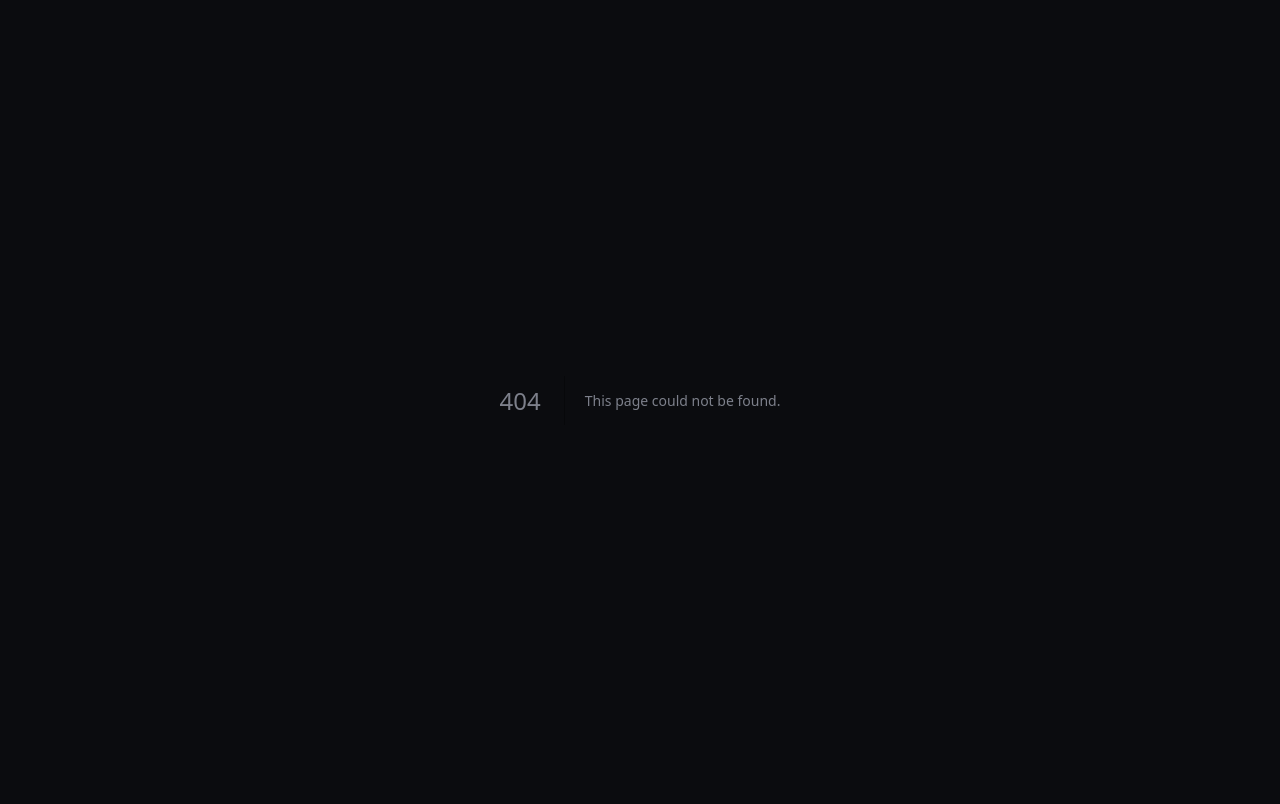
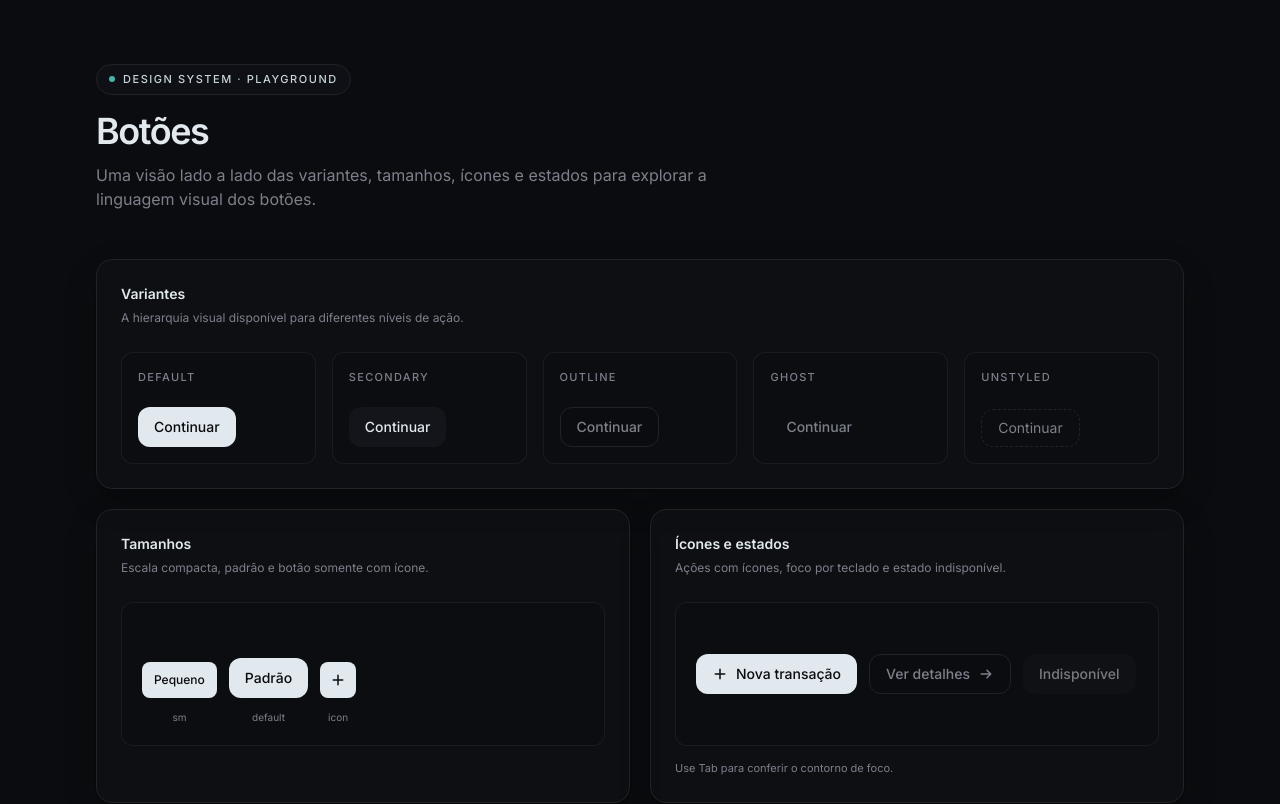
Before and after one commit to Gabriel3atista/finance, a Next.js app: page /design-system/buttons in a window 1280 px wide. Before the commit this address had no page. Shown: the top 804 px of the page. Built offline with nearby package versions, Linux system fonts and the light colour scheme; a web font is replaced by a local one.

Commit message:
Add button design system playground

```diff
--- /dev/null
+++ b/src/app/design-system/buttons/page.tsx
@@ -0,0 +1,179 @@
+import type { ReactNode } from "react";
+import { ButtonTemp } from "@/components/ui/button-temp";
+
+const variants = [
+  { name: "Default", value: "default" },
+  { name: "Secondary", value: "secondary" },
+  { name: "Outline", value: "outline" },
+  { name: "Ghost", value: "ghost" },
+  { name: "Unstyled", value: "unstyled" },
+] as const;
+
+const ArrowIcon = () => (
+  <svg viewBox="0 0 16 16" fill="none" aria-hidden="true">
+    <path
+      d="M3.25 8h9.5m0 0-3.75-3.75M12.75 8 9 11.75"
+      stroke="currentColor"
+      strokeWidth="1.5"
+      strokeLinecap="round"
+      strokeLinejoin="round"
+    />
+  </svg>
+);
+
+const PlusIcon = () => (
+  <svg viewBox="0 0 16 16" fill="none" aria-hidden="true">
+    <path
+      d="M8 3.25v9.5M3.25 8h9.5"
+      stroke="currentColor"
+      strokeWidth="1.5"
+      strokeLinecap="round"
+    />
+  </svg>
+);
+
+function SpecimenCard({
+  title,
+  description,
+  children,
+}: {
+  title: string;
+  description: string;
+  children: ReactNode;
+}) {
+  return (
+    <section className="rounded-2xl border border-line bg-graphite-800/70 p-5 shadow-card sm:p-6">
+      <div className="mb-6">
+        <h2 className="text-sm font-semibold text-ink">{title}</h2>
+        <p className="mt-1 text-xs leading-5 text-muted">{description}</p>
+      </div>
+      {children}
+    </section>
+  );
+}
+
+export default function ButtonDesignSystemPage() {
+  return (
+    <main className="mx-auto min-h-dvh w-full max-w-6xl px-5 py-10 sm:px-8 sm:py-16">
+      <header className="mb-10 max-w-2xl sm:mb-12">
+        <div className="mb-4 inline-flex items-center gap-2 rounded-full border border-line bg-graphite-800 px-3 py-1.5 text-[11px] font-medium uppercase tracking-[0.14em] text-moon-300">
+          <span className="size-1.5 rounded-full bg-mint-400" />
+          Design system · playground
+        </div>
+        <h1 className="text-3xl font-semibold tracking-[-0.04em] text-ink sm:text-4xl">
+          Botões
+        </h1>
+        <p className="mt-3 text-sm leading-6 text-muted sm:text-base">
+          Uma visão lado a lado das variantes, tamanhos, ícones e estados para
+          explorar a linguagem visual dos botões.
+        </p>
+      </header>
+
+      <div className="grid gap-5">
+        <SpecimenCard
+          title="Variantes"
+          description="A hierarquia visual disponível para diferentes níveis de ação."
+        >
+          <div className="grid gap-4 sm:grid-cols-2 lg:grid-cols-3 xl:grid-cols-5">
+            {variants.map(({ name, value }) => (
+              <div
+                className="flex min-h-28 flex-col items-start justify-between gap-5 rounded-xl border border-line/70 bg-graphite-900/60 p-4"
+                key={value}
+              >
+                <span className="text-[11px] font-medium uppercase tracking-[0.12em] text-muted">
+                  {name}
+                </span>
+                <ButtonTemp
+                  className={
+                    value === "unstyled"
+                      ? "rounded-xl border border-dashed border-line px-4 py-2 text-sm text-muted hover:text-ink"
+                      : undefined
+                  }
+                  variant={value}
+                >
+                  Continuar
+                </ButtonTemp>
+              </div>
+            ))}
+          </div>
+        </SpecimenCard>
+
+        <div className="grid gap-5 lg:grid-cols-2">
+          <SpecimenCard
+            title="Tamanhos"
+            description="Escala compacta, padrão e botão somente com ícone."
+          >
+            <div className="flex min-h-36 flex-wrap items-end gap-3 rounded-xl border border-line/70 bg-graphite-900/60 p-5">
+              <div className="flex flex-col items-center gap-3">
+                <ButtonTemp size="sm">Pequeno</ButtonTemp>
+                <span className="text-[10px] text-muted">sm</span>
+              </div>
+              <div className="flex flex-col items-center gap-3">
+                <ButtonTemp size="default">Padrão</ButtonTemp>
+                <span className="text-[10px] text-muted">default</span>
+              </div>
+              <div className="flex flex-col items-center gap-3">
+                <ButtonTemp
+                  aria-label="Adicionar item"
+                  leftIcon={<PlusIcon />}
+                  size="icon"
+                />
+                <span className="text-[10px] text-muted">icon</span>
+              </div>
+            </div>
+          </SpecimenCard>
+
+          <SpecimenCard
+            title="Ícones e estados"
+            description="Ações com ícones, foco por teclado e estado indisponível."
+          >
+            <div className="flex min-h-36 flex-wrap items-center gap-3 rounded-xl border border-line/70 bg-graphite-900/60 p-5">
+              <ButtonTemp leftIcon={<PlusIcon />}>Nova transação</ButtonTemp>
+              <ButtonTemp rightIcon={<ArrowIcon />} variant="outline">
+                Ver detalhes
+              </ButtonTemp>
+              <ButtonTemp disabled variant="secondary">
+                Indisponível
+              </ButtonTemp>
+            </div>
+            <p className="mt-3 text-[11px] leading-5 text-muted">
+              Use Tab para conferir o contorno de foco.
+            </p>
+          </SpecimenCard>
+        </div>
+
+        <SpecimenCard
+          title="Matriz de variantes"
+          description="Comparação direta de cada variante no mesmo contexto."
+        >
+          <div className="overflow-x-auto">
+            <div className="min-w-[560px]">
+              <div className="grid grid-cols-5 gap-3 border-b border-line px-3 pb-3 text-[10px] font-medium uppercase tracking-[0.12em] text-muted">
+                {variants.map(({ name, value }) => (
+                  <span key={value}>{name}</span>
+                ))}
+              </div>
+              <div className="grid grid-cols-5 items-center gap-3 px-3 py-4">
+                {variants.map(({ value }) => (
+                  <ButtonTemp key={value} variant={value}>
+                    Salvar alterações
+                  </ButtonTemp>
+                ))}
+              </div>
+              <div className="grid grid-cols-5 items-center gap-3 rounded-lg bg-graphite-900/60 px-3 py-4">
+                {variants.map(({ value }) => (
+                  <ButtonTemp disabled key={value} variant={value}>
+                    Salvar alterações
+                  </ButtonTemp>
+                ))}
+              </div>
+            </div>
+          </div>
+        </SpecimenCard>
+      </div>
+      <footer className="mt-8 border-t border-line pt-5 text-[11px] text-muted">
+        Rota interna de exploração · /design-system/buttons
+      </footer>
+    </main>
+  );
+}
--- /dev/null
+++ b/src/components/ui/button-temp.tsx
@@ -0,0 +1,92 @@
+import { Slot, Slottable } from "@radix-ui/react-slot";
+import { cva, type VariantProps } from "class-variance-authority";
+import type { ButtonHTMLAttributes, ReactNode } from "react";
+import { cn } from "@/shared/lib/utils";
+
+export const buttonTempVariants = cva(
+  "focus-visible:outline focus-visible:outline-[3px] focus-visible:outline-offset-[3px] focus-visible:outline-moon-600 inline-flex items-center justify-center gap-2 font-medium transition-colors duration-150 ease-[cubic-bezier(0.23,1,0.32,1)] motion-reduce:duration-150 disabled:pointer-events-none disabled:opacity-50",
+  {
+    variants: {
+      variant: {
+        default: "bg-moon-200 text-graphite-900 hover:bg-moon-100",
+        secondary: "bg-graphite-700 text-ink hover:bg-graphite-700",
+        outline:
+          "border border-line bg-graphite-900 text-muted hover:bg-graphite-800 hover:text-moon-200",
+        ghost: "text-muted hover:bg-graphite-800 hover:text-ink",
+      },
+      size: {
+        default: "min-h-10 rounded-xl px-4 text-sm",
+        sm: "min-h-9 rounded-lg px-3 text-xs",
+        icon: "size-9 rounded-lg p-0",
+      },
+    },
+    defaultVariants: {
+      variant: "default",
+      size: "default",
+    },
+  },
+);
+
+type ButtonTempVariant =
+  NonNullable<VariantProps<typeof buttonTempVariants>["variant"]> | "unstyled";
+
+type ButtonTempProps = ButtonHTMLAttributes<HTMLButtonElement> &
+  Omit<VariantProps<typeof buttonTempVariants>, "variant"> & {
+    asChild?: boolean;
+    leftIcon?: ReactNode;
+    rightIcon?: ReactNode;
+    variant?: ButtonTempVariant;
+  };
+
+export function ButtonTemp({
+  asChild = false,
+  className,
+  children,
+  leftIcon,
+  rightIcon,
+  variant,
+  size,
+  ...props
+}: ButtonTempProps) {
+  const Component = asChild ? Slot : "button";
+  const unstyled = variant === "unstyled";
+
+  return (
+    <Component
+      className={
+        unstyled
+          ? className
+          : cn(buttonTempVariants({ variant, size }), className)
+      }
+      {...props}
+    >
+      {leftIcon && (
+        <span
+          aria-hidden="true"
+          className={
+            unstyled
+              ? undefined
+              : "inline-flex size-4 shrink-0 items-center justify-center [&_svg]:size-full"
+          }
+          data-icon="left"
+        >
+          {leftIcon}
+        </span>
+      )}
+      {asChild ? <Slottable>{children}</Slottable> : children}
+      {rightIcon && (
+        <span
+          aria-hidden="true"
+          className={
+            unstyled
+              ? undefined
+              : "inline-flex size-4 shrink-0 items-center justify-center [&_svg]:size-full"
+          }
+          data-icon="right"
+        >
+          {rightIcon}
+        </span>
+      )}
+    </Component>
+  );
+}
```
